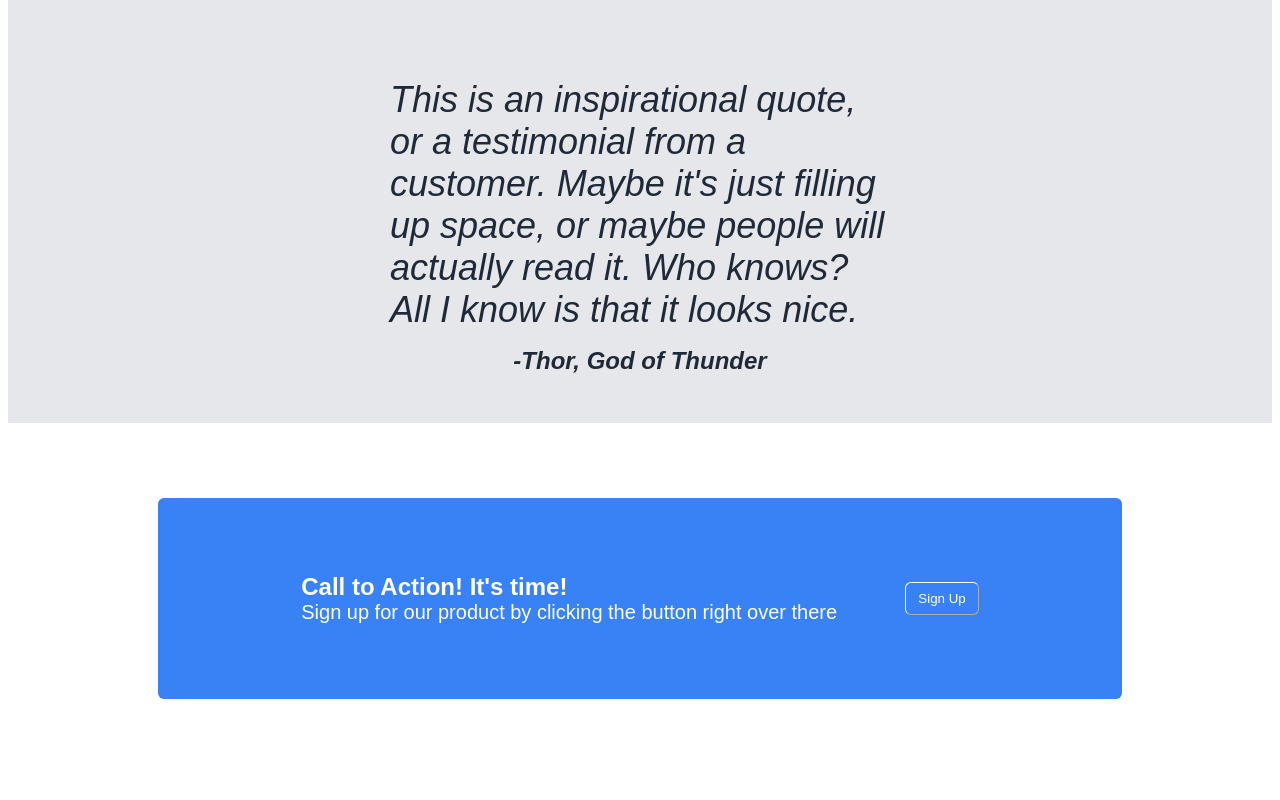
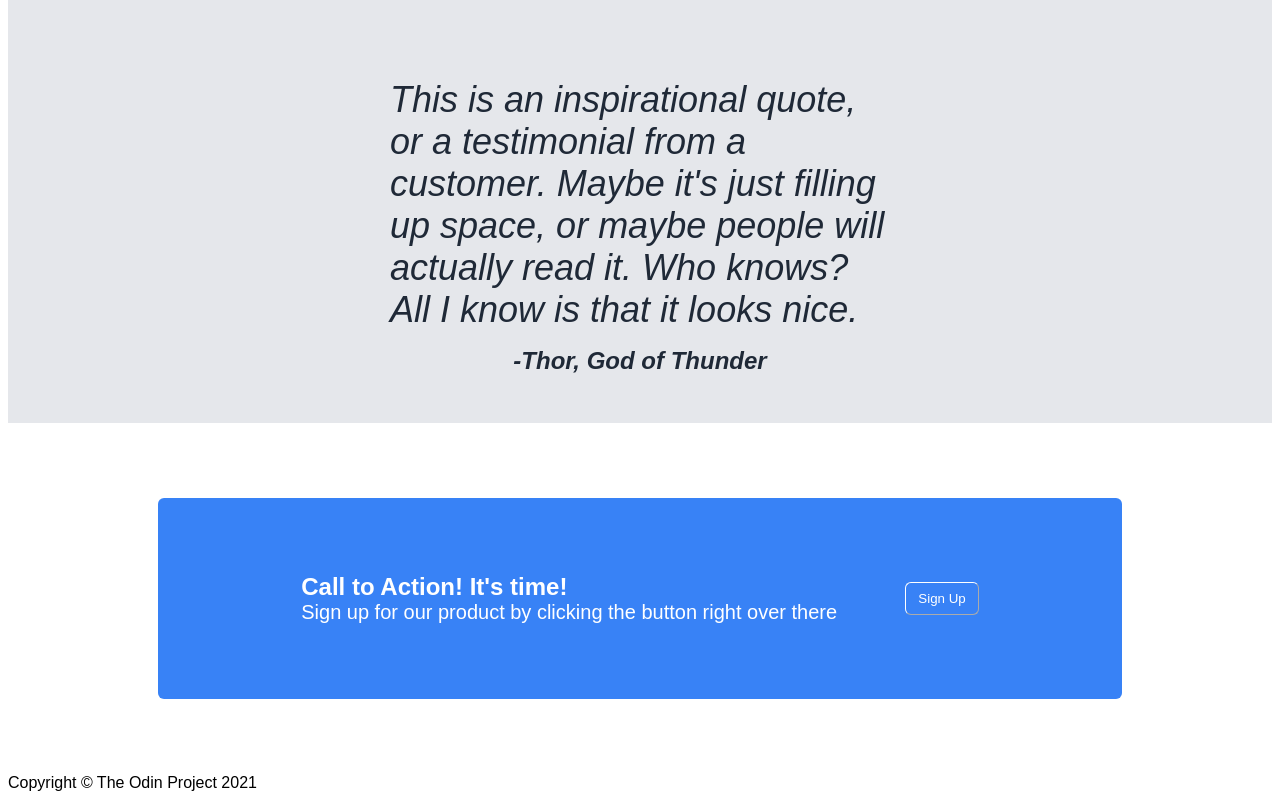
Before and after one commit to phaschmi/odin-landing-page, a plain HTML site: page index.html in a window 1280 px wide. Shown: the part 792-1592 px from the top of the page. Drawn offline with Linux system fonts and the light colour scheme.

Commit message:
Add Copyright footer to index.html

```diff
--- a/index.html
+++ b/index.html
@@ -63,6 +63,9 @@
         </div>
         <button>Sign Up</button>
     </div>
+    <div class="odin">
+        Copyright &copy The Odin Project 2021
+    </div>
 
 </body>
 </html>
```
